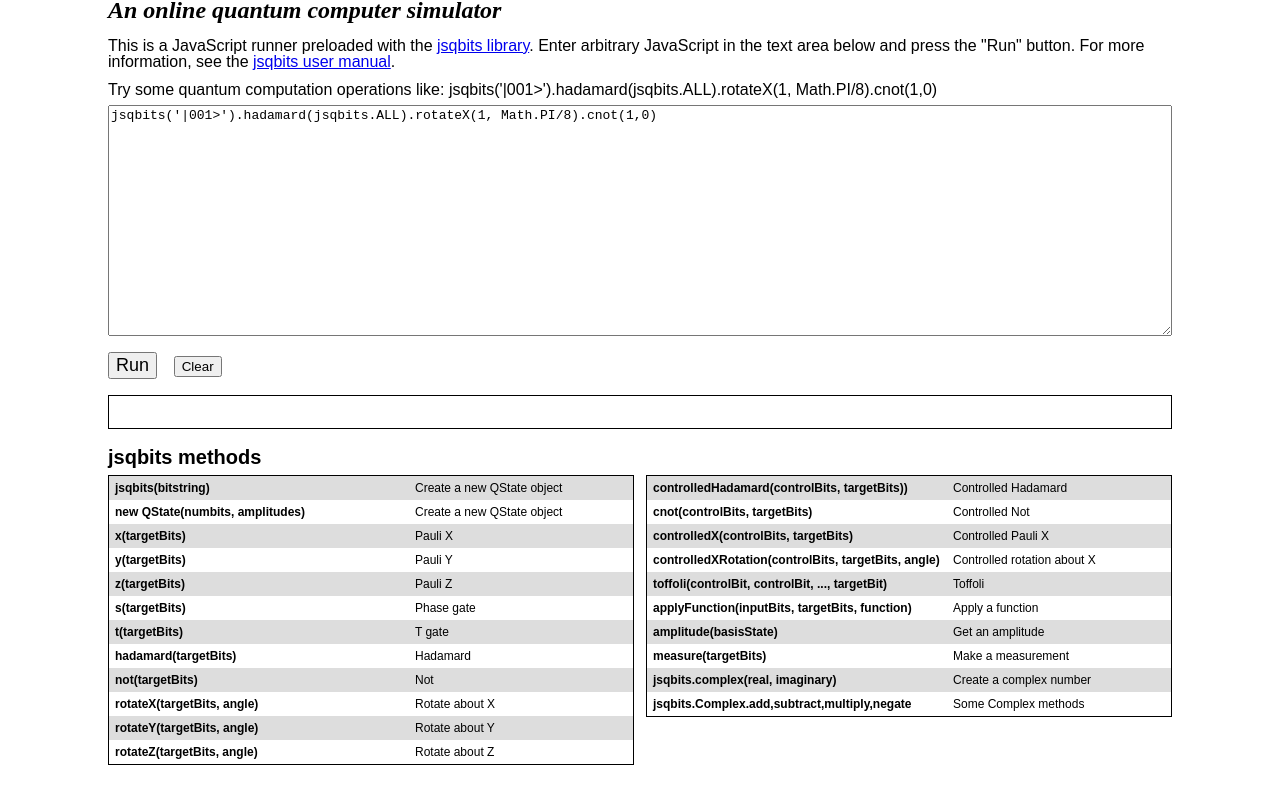
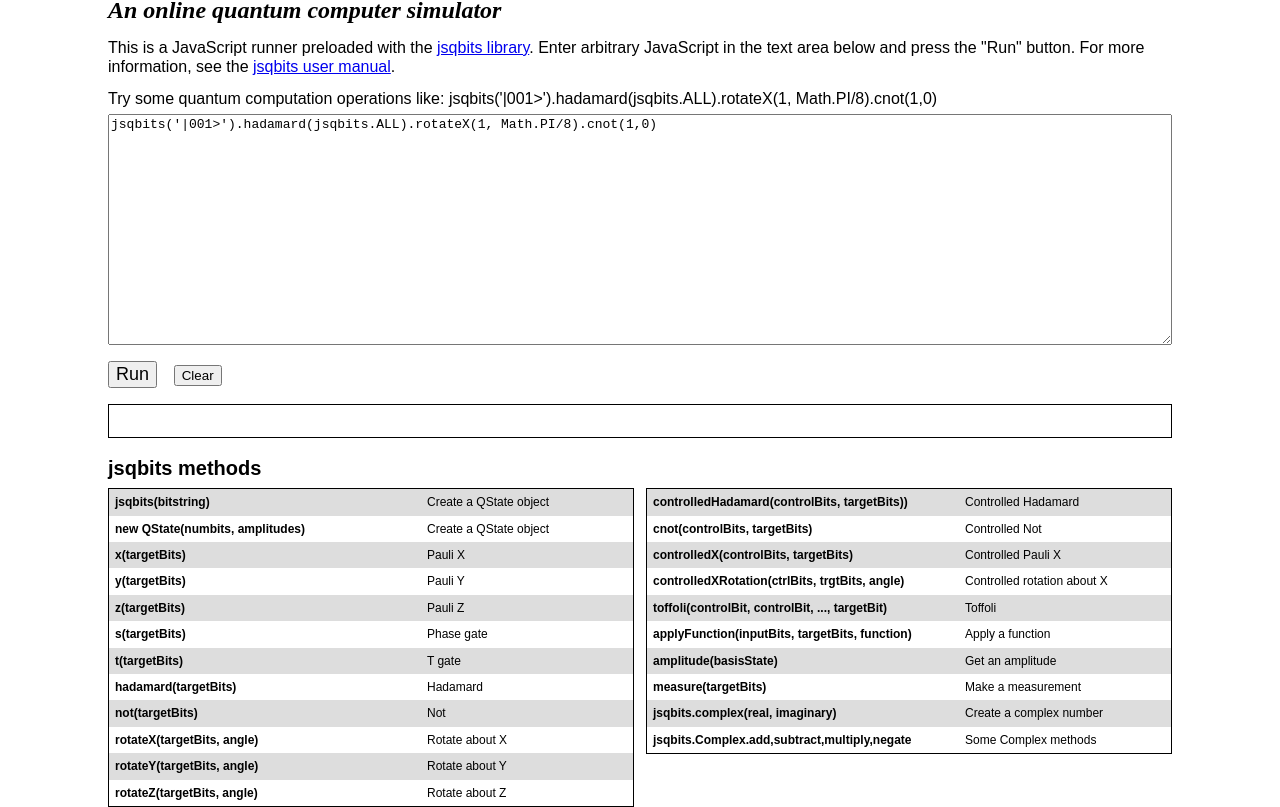
Before and after one commit to davidbkemp/jsqbits, a plain HTML site: page jsqbitsRunner.html in a window 1280 px wide. Shown: the part 72-879 px from the top of the page. Before the commit the page ends 837 px from the top, so only its background shows below. Drawn offline with Linux system fonts and the light colour scheme.

Commit message:
Further tweaks to jsqbitsRunner

```diff
--- a/jsqbitsRunner.html
+++ b/jsqbitsRunner.html
@@ -51,8 +51,8 @@ jsqbits('|001>').hadamard(jsqbits.ALL).rotateX(1, Math.PI/8).cnot(1,0)
 <h3>jsqbits methods</h3>
 <div class="commandlistblock">
     <div class="commandlist first">
-            <div class='row'><div class="method">jsqbits(bitstring)</div><div class="desc">Create a new QState object</div></div>
-            <div class='row'><div class="method">new QState(numbits, amplitudes)</div><div class="desc">Create a new QState object</div></div>
+            <div class='row'><div class="method">jsqbits(bitstring)</div><div class="desc">Create a QState object</div></div>
+            <div class='row'><div class="method">new QState(numbits, amplitudes)</div><div class="desc">Create a QState object</div></div>
             <div class='row'><div class="method">x(targetBits)</div><div class="desc">Pauli X</div></div>
             <div class='row'><div class="method">y(targetBits)</div><div class="desc">Pauli Y</div></div>
             <div class='row'><div class="method">z(targetBits)</div><div class="desc">Pauli Z</div></div>
@@ -68,7 +68,7 @@ jsqbits('|001>').hadamard(jsqbits.ALL).rotateX(1, Math.PI/8).cnot(1,0)
             <div class='row'><div class="method">controlledHadamard(controlBits, targetBits))</div><div class="desc">Controlled Hadamard</div></div>
             <div class='row'><div class="method">cnot(controlBits, targetBits)</div><div class="desc">Controlled Not</div></div>
             <div class='row'><div class="method">controlledX(controlBits, targetBits)</div><div class="desc">Controlled Pauli X</div></div>
-            <div class='row'><div class="method">controlledXRotation(controlBits, targetBits, angle)</div><div class="desc">Controlled rotation about X</div></div>
+            <div class='row'><div class="method">controlledXRotation(ctrlBits, trgtBits, angle)</div><div class="desc">Controlled rotation about X</div></div>
             <div class='row'><div class="method">toffoli(controlBit, controlBit, ..., targetBit)</div><div class="desc">Toffoli</div></div>
             <div class='row'><div class="method">applyFunction(inputBits, targetBits, function)</div><div class="desc">Apply a function</div></div>
             <div class='row'><div class="method">amplitude(basisState)</div><div class="desc">Get an amplitude</div></div>
--- a/resources/css/runner.css
+++ b/resources/css/runner.css
@@ -2,10 +2,12 @@
 body {
     font-size: 100%;
     font-family: sans-serif;
-    margin: 1em 8.4375%;
+    margin: 1em 5%;
+    line-height: 1.2;
 }
 
 h1 {
+    line-height: 1;
     font-size: 2em;
     font-weight: bold;
     font-family: serif;
@@ -13,6 +15,7 @@ h1 {
 }
 
 h2 {
+    line-height: 1;
     font-size: 1.5em;
     font-weight: bold;
     font-style: italic;
@@ -84,8 +87,12 @@ p {
 }
 
 @media screen and (min-width: 600px) {
+    body {
+        margin: 1em 8.4375%;
+    }
+
     .method {
-        width: 25em;
+        width: 26em;
         float: left;
     }
 
```
